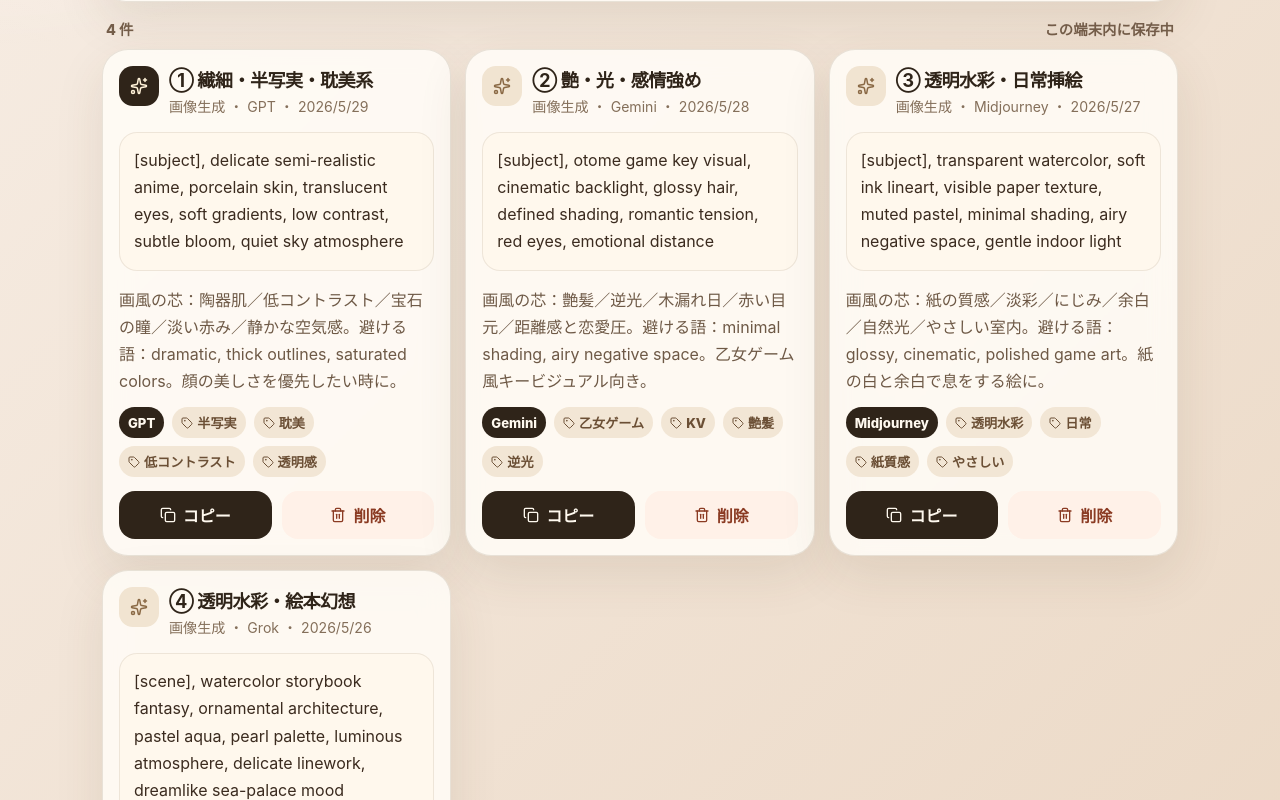
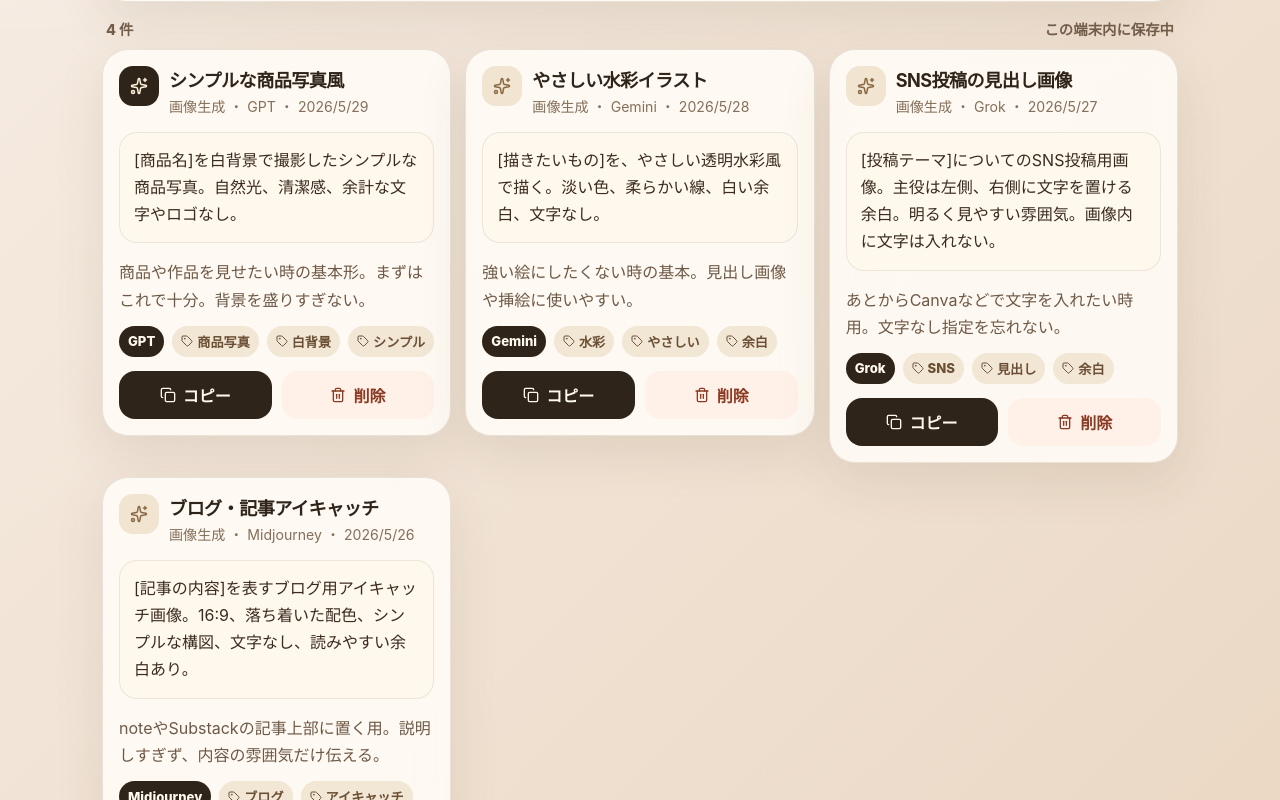
Before and after one commit to soramusubi-ctrl/prompt-cabinet, a React (Vite) app: page / in a window 1280 px wide. Shown: the part 500-1300 px from the top of the page. Built offline with nearby package versions, Linux system fonts and the light colour scheme.

Commit message:
Replace samples with generic prompt examples

```diff
--- a/src/App.jsx
+++ b/src/App.jsx
@@ -9,49 +9,49 @@ const IMAGE_QUALITY = 0.78;
 
 const samplePrompts = [
   {
-    id: 'sample-style-1',
-    title: '① 繊細・半写実・耽美系',
+    id: 'sample-basic-1',
+    title: 'シンプルな商品写真風',
     category: '画像生成',
     model: 'GPT',
-    tags: ['半写実', '耽美', '低コントラスト', '透明感'],
-    prompt: '[subject], delicate semi-realistic anime, porcelain skin, translucent eyes, soft gradients, low contrast, subtle bloom, quiet sky atmosphere',
-    memo: '画風の芯：陶器肌／低コントラスト／宝石の瞳／淡い赤み／静かな空気感。避ける語：dramatic, thick outlines, saturated colors。顔の美しさを優先したい時に。',
+    tags: ['商品写真', '白背景', 'シンプル'],
+    prompt: '[商品名]を白背景で撮影したシンプルな商品写真。自然光、清潔感、余計な文字やロゴなし。',
+    memo: '商品や作品を見せたい時の基本形。まずはこれで十分。背景を盛りすぎない。',
     imageData: '',
     createdAt: new Date().toISOString(),
     favorite: true,
   },
   {
-    id: 'sample-style-2',
-    title: '② 艶・光・感情強め',
+    id: 'sample-basic-2',
+    title: 'やさしい水彩イラスト',
     category: '画像生成',
     model: 'Gemini',
-    tags: ['乙女ゲーム', 'KV', '艶髪', '逆光'],
-    prompt: '[subject], otome game key visual, cinematic backlight, glossy hair, defined shading, romantic tension, red eyes, emotional distance',
-    memo: '画風の芯：艶髪／逆光／木漏れ日／赤い目元／距離感と恋愛圧。避ける語：minimal shading, airy negative space。乙女ゲーム風キービジュアル向き。',
+    tags: ['水彩', 'やさしい', '余白'],
+    prompt: '[描きたいもの]を、やさしい透明水彩風で描く。淡い色、柔らかい線、白い余白、文字なし。',
+    memo: '強い絵にしたくない時の基本。見出し画像や挿絵に使いやすい。',
     imageData: '',
     createdAt: new Date(Date.now() - 86400000).toISOString(),
     favorite: false,
   },
   {
-    id: 'sample-style-3',
-    title: '③ 透明水彩・日常挿絵',
+    id: 'sample-basic-3',
+    title: 'SNS投稿の見出し画像',
     category: '画像生成',
-    model: 'Midjourney',
-    tags: ['透明水彩', '日常', '紙質感', 'やさしい'],
-    prompt: '[subject], transparent watercolor, soft ink lineart, visible paper texture, muted pastel, minimal shading, airy negative space, gentle indoor light',
-    memo: '画風の芯：紙の質感／淡彩／にじみ／余白／自然光／やさしい室内。避ける語：glossy, cinematic, polished game art。紙の白と余白で息をする絵に。',
+    model: 'Grok',
+    tags: ['SNS', '見出し', '余白'],
+    prompt: '[投稿テーマ]についてのSNS投稿用画像。主役は左側、右側に文字を置ける余白。明るく見やすい雰囲気。画像内に文字は入れない。',
+    memo: 'あとからCanvaなどで文字を入れたい時用。文字なし指定を忘れない。',
     imageData: '',
     createdAt: new Date(Date.now() - 172800000).toISOString(),
     favorite: false,
   },
   {
-    id: 'sample-style-4',
-    title: '④ 透明水彩・絵本幻想',
+    id: 'sample-basic-4',
+    title: 'ブログ・記事アイキャッチ',
     category: '画像生成',
-    model: 'Grok',
-    tags: ['水彩絵本', '幻想', '装飾建築', '発光感'],
-    prompt: '[scene], watercolor storybook fantasy, ornamental architecture, pastel aqua, pearl palette, luminous atmosphere, delicate linework, dreamlike sea-palace mood',
-    memo: '画風の芯：装飾建築／アクア色／真珠感／珊瑚色／童話の発光感。避ける語：photorealist, 3D render, game background art。世界観・建築・幻想を優先したい時に。',
+    model: 'Midjourney',
+    tags: ['ブログ', 'アイキャッチ', '16:9'],
+    prompt: '[記事の内容]を表すブログ用アイキャッチ画像。16:9、落ち着いた配色、シンプルな構図、文字なし、読みやすい余白あり。',
+    memo: 'noteやSubstackの記事上部に置く用。説明しすぎず、内容の雰囲気だけ伝える。',
     imageData: '',
     createdAt: new Date(Date.now() - 259200000).toISOString(),
     favorite: false,
```
